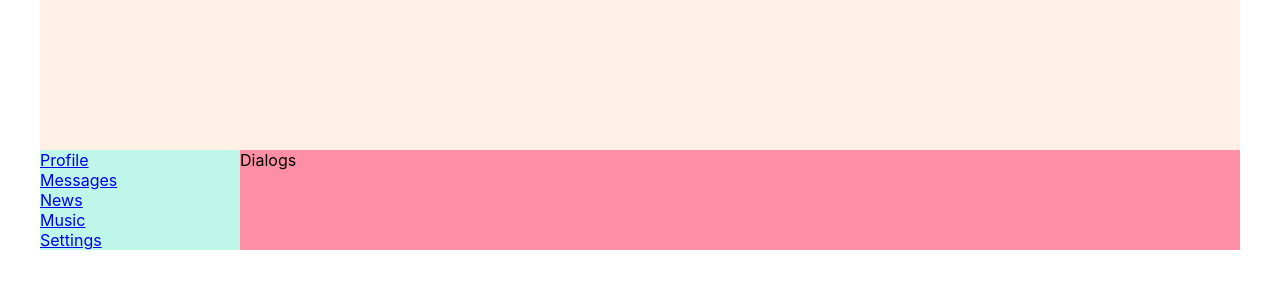
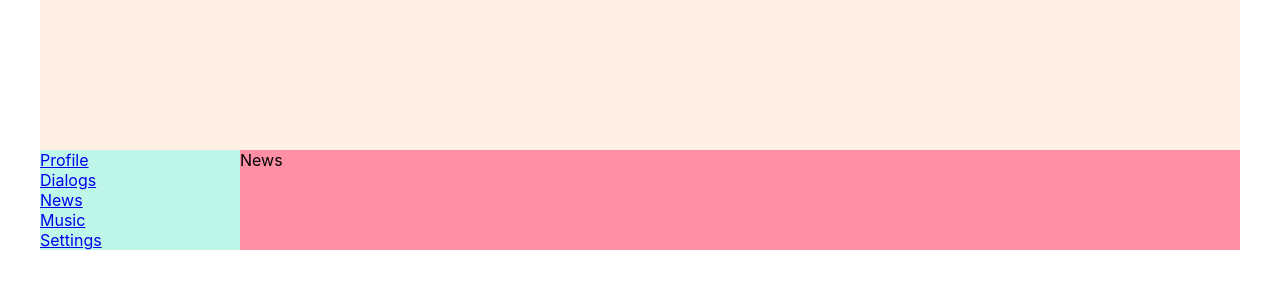
Before and after one commit to Xarizmo/Social_network, a React (Create React App) app: page /news in a window 1280 px wide. Shown: the top 300 px of the page. Built offline with nearby package versions, Linux system fonts and the light colour scheme.

Commit message:
React-router-dom + new components (19)

```diff
--- a/package.json
+++ b/package.json
@@ -8,6 +8,7 @@
     "@testing-library/user-event": "^7.2.1",
     "react": "^16.13.0",
     "react-dom": "^16.13.0",
+    "react-router-dom": "^5.1.2",
     "react-scripts": "3.4.0"
   },
   "scripts": {
--- a/src/App.js
+++ b/src/App.js
@@ -1,21 +1,30 @@
 import React from 'react';
 import './App.css';
 
+import {BrowserRouter, Route} from "react-router-dom";
 import Header from "./Components/Header/Header";
 import Nav from "./Components/Navbar/Navbar";
 import Profile from "./Components/Profile/Profile";
 import Dialogs from "./Components/Dialogs/Dialogs";
+import Music from "./Components/Music/Music";
+import News from "./Components/News/News";
+import Settings from "./Components/Settings/Settings";
 
 const App = () => {
   return (
-    <div className="app_wrapper">
-      <Header/>
-      <Nav/>
-      <div className="app_wrapper_content">
-        <Dialogs/>
+    <BrowserRouter>
+      <div className="app_wrapper">
+        <Header/>
+        <Nav/>
+        <div className="app_wrapper_content">
+          <Route path='/profile' component={Profile}/>
+          <Route path='/dialogs' component={Dialogs}/>
+          <Route path='/news' component={News}/>
+          <Route path='/music' component={Music}/>
+          <Route path='/settings' component={Settings}/>
+        </div>
       </div>
-      {/*<Profile/>*/}
-    </div>
+    </BrowserRouter>
   )
 }
 
--- /dev/null
+++ b/src/Components/Music/Music.jsx
@@ -0,0 +1,12 @@
+import React from 'react';
+import s from './Music.module.css';
+
+const Music = (props) => {
+    return (
+      <div className={s.content}>
+          Music
+      </div>
+    )
+}
+
+export default Music;
--- a/src/Components/Navbar/Navbar.jsx
+++ b/src/Components/Navbar/Navbar.jsx
@@ -1,13 +1,23 @@
 import React from 'react';
 import s from './Navbar.module.css'
 
-const Nav = () => {
+const Nav = (props) => {
     return <nav className={s.nav}>
-        <div><a href="google.com">Profile</a></div>
-        <div><a href="google.com">Messages</a></div>
-        <div><a href="google.com">News</a></div>
-        <div><a href="google.com">Music</a></div>
-        <div><a href="google.com">Settings</a></div>
+        <div>
+            <a href="/profile">Profile</a>
+        </div>
+        <div>
+            <a href="/dialogs">Dialogs</a>
+        </div>
+        <div>
+            <a href="/news">News</a>
+        </div>
+        <div>
+            <a href="/music">Music</a>
+        </div>
+        <div>
+            <a href="/settings">Settings</a>
+        </div>
     </nav>
 }
 
--- /dev/null
+++ b/src/Components/News/News.jsx
@@ -0,0 +1,12 @@
+import React from 'react';
+import s from './News.module.css';
+
+const News = (props) => {
+    return (
+      <div className={s.content}>
+          News
+      </div>
+    )
+}
+
+export default News;
--- /dev/null
+++ b/src/Components/Settings/Settings.jsx
@@ -0,0 +1,12 @@
+import React from 'react';
+import s from './Settings.module.css';
+
+const Settings = (props) => {
+    return (
+      <div className={s.content}>
+          Settings
+      </div>
+    )
+}
+
+export default Settings;
```
Also changed, not shown: src/Components/Music/Music.module.css (added), src/Components/News/News.module.css (added), src/Components/Settings/Settings.module.css (added), 1 other file (tests, documents, lock files or other folders).
